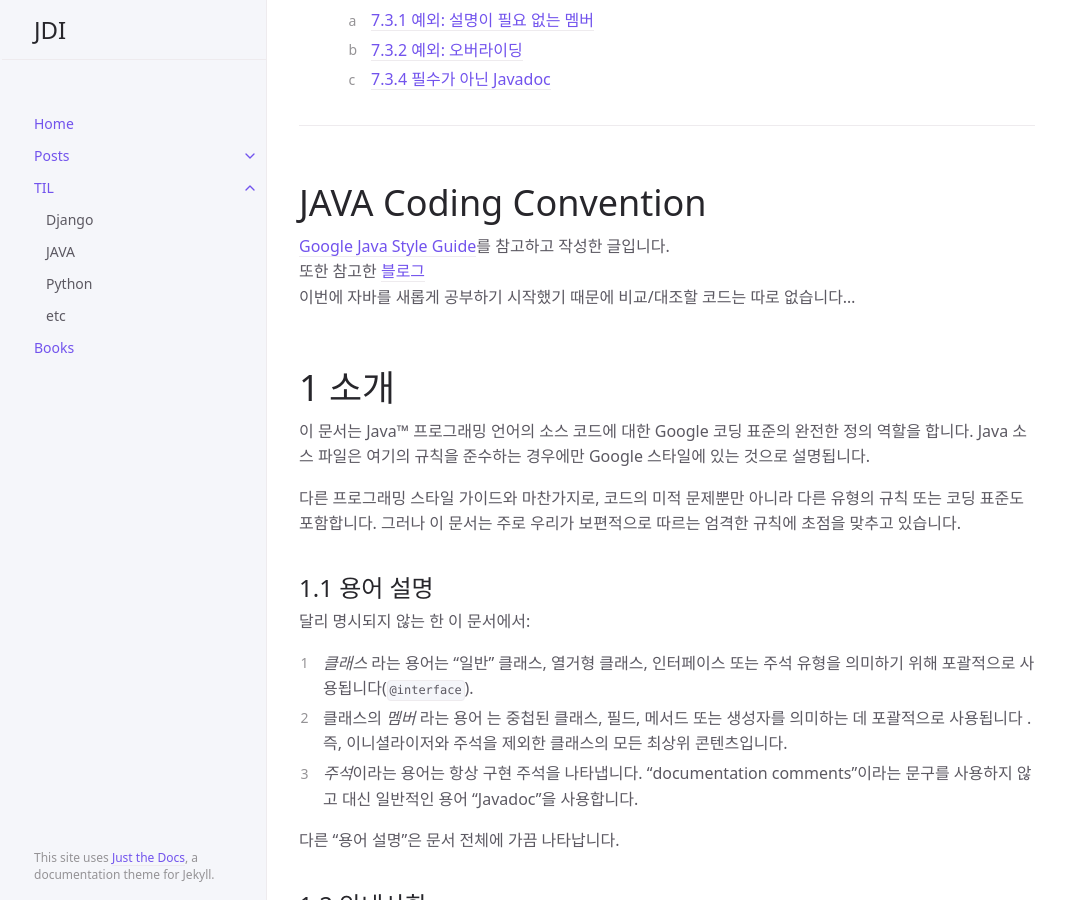
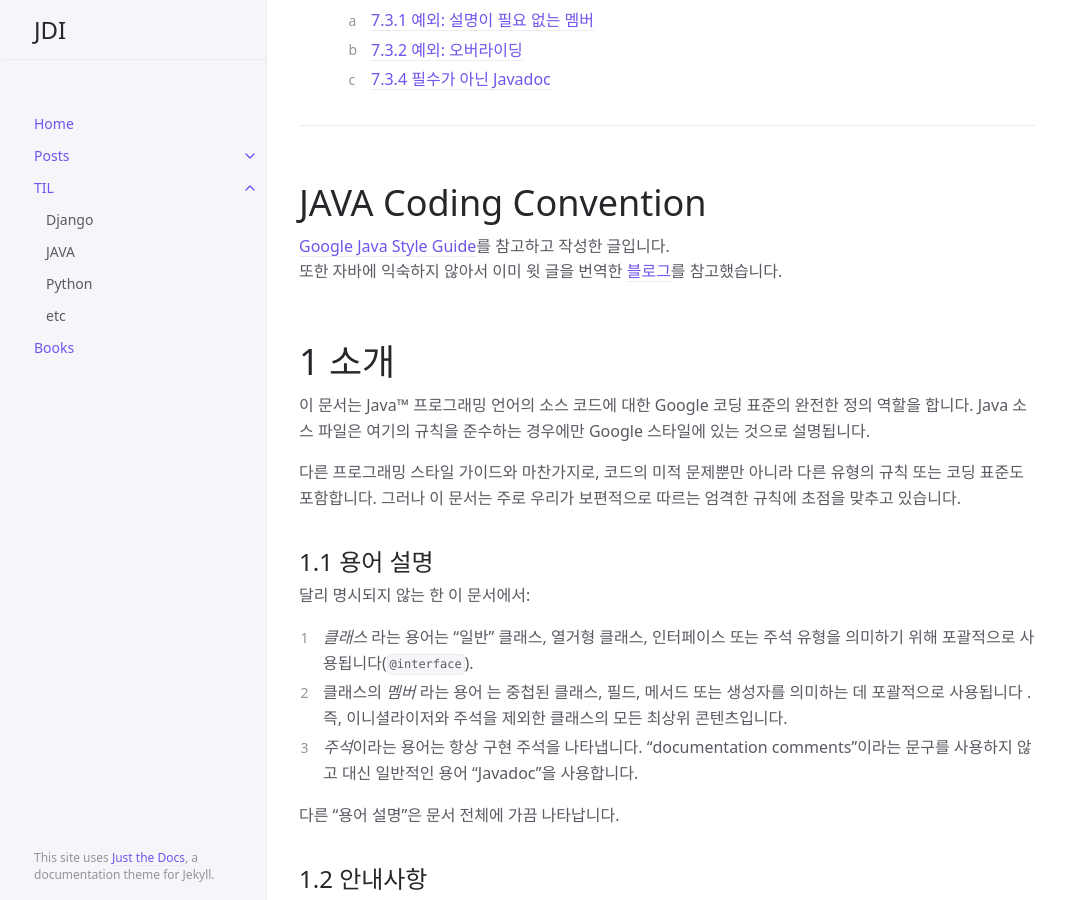
Before and after one commit to manchott/manchott-manchott.github.io, a Jekyll site: the page built from docs/TIL/java/coding_convention.md, in a window 1280 px wide and 900 px high, scrolled down 2735 px. Shown: the whole window, without its empty margins (105-1170 px from the left). Built offline with Jekyll 4.4.1, drawn with Linux system fonts in a browser that asks for light colours.

Commit message:
fixed typos

```diff
--- a/docs/TIL/java/coding_convention.md
+++ b/docs/TIL/java/coding_convention.md
@@ -18,8 +18,7 @@ last_modified_date: 2022-12-27
 ---
 # JAVA Coding Convention
 [Google Java Style Guide](https://google.github.io/styleguide/javaguide.html)를 참고하고 작성한 글입니다.
-또한 참고한 [블로그](https://newwisdom.tistory.com/96)
-이번에 자바를 새롭게 공부하기 시작했기 때문에 비교/대조할 코드는 따로 없습니다...
+또한 자바에 익숙하지 않아서 이미 윗 글을 번역한 [블로그](https://newwisdom.tistory.com/96)를 참고했습니다.
 
 # 1 소개
 이 문서는 Java™ 프로그래밍 언어의 소스 코드에 대한 Google 코딩 표준의 완전한 정의 역할을 합니다. Java 소스 파일은 여기의 규칙을 준수하는 경우에만 Google 스타일에 있는 것으로 설명됩니다.
```
